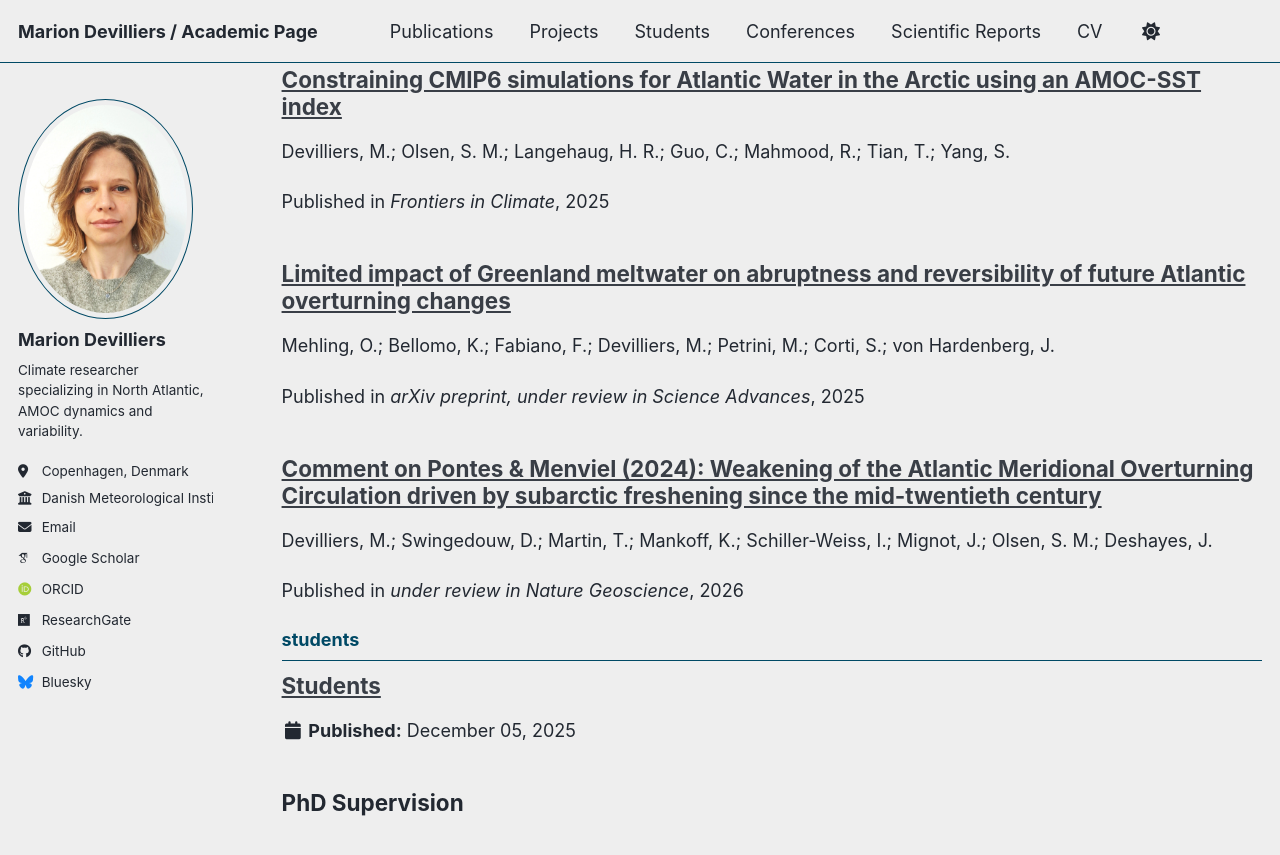
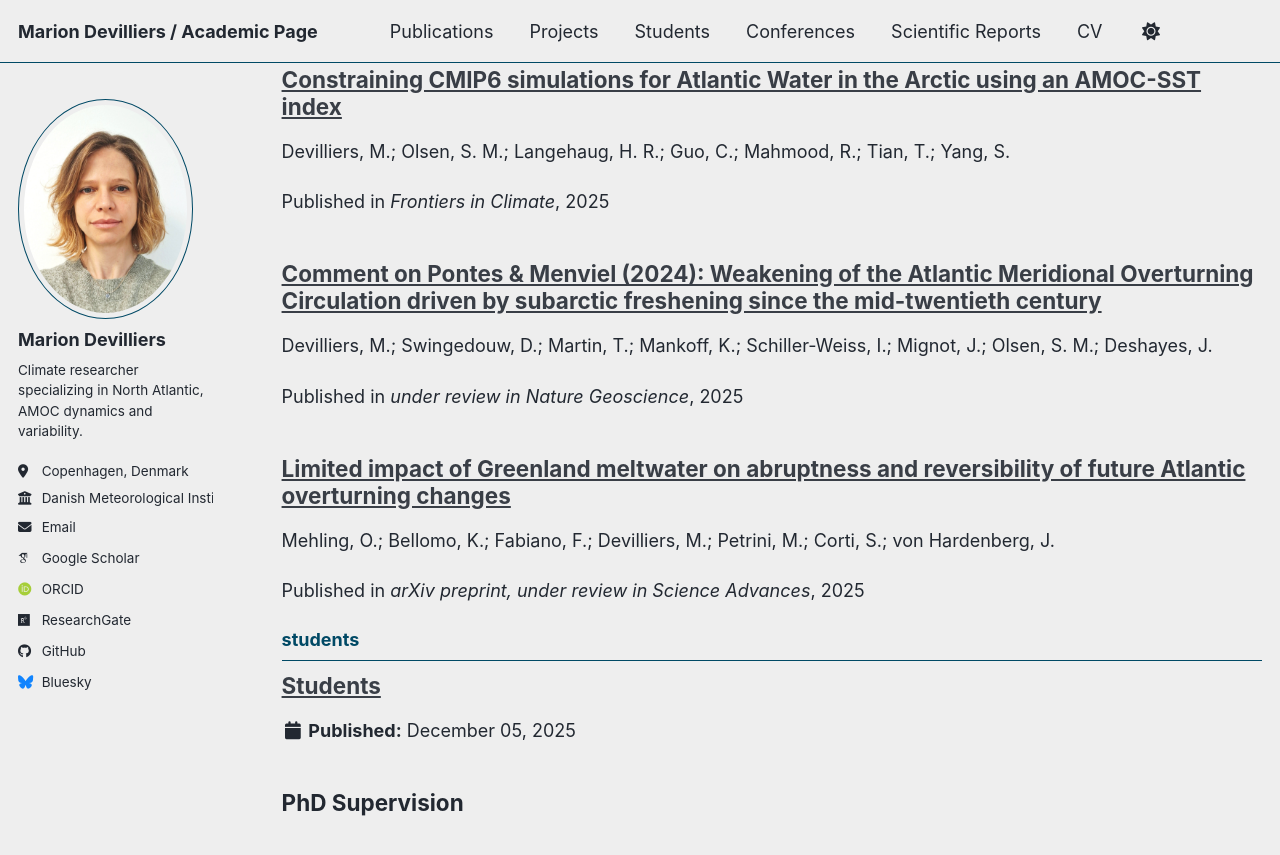
Before and after one commit to mariondevilliers/mariondevilliers.github.io, a Jekyll site: the page built from _pages/collection-archive.html, in a window 1280 px wide and 900 px high, scrolled down 2799 px. Shown: the top 855 px of the window. Built offline with Jekyll 4.4.1, drawn with Linux system fonts in a browser that asks for light colours; some web fonts are replaced; a script bundle is joined from its source files by our own code; library files that are not in the unit come from our copies.

Commit message:
Update 2025-devilliers-comments-pontes-menviel.md

```diff
--- a/_publications/2025-devilliers-comments-pontes-menviel.md
+++ b/_publications/2025-devilliers-comments-pontes-menviel.md
@@ -2,11 +2,11 @@
 title: "Comment on Pontes & Menviel (2024): Weakening of the Atlantic Meridional Overturning Circulation driven by subarctic freshening since the mid-twentieth century"
 collection: publications
 permalink: /publications/devilliers-2025-comments-pontes-menviel/
-date: 2026-01-01
+date: 2025-01-01
 venue: "under review in Nature Geoscience"
 year: 2025
 reviewed_in: "In review, Nature Geoscience"
 authors: "Devilliers, M.; Swingedouw, D.; Martin, T.; Mankoff, K.; Schiller-Weiss, I.; Mignot, J.; Olsen, S. M.; Deshayes, J."
 type: "preprint"
-category: mansucripts
+category: manuscripts
 ---
```
